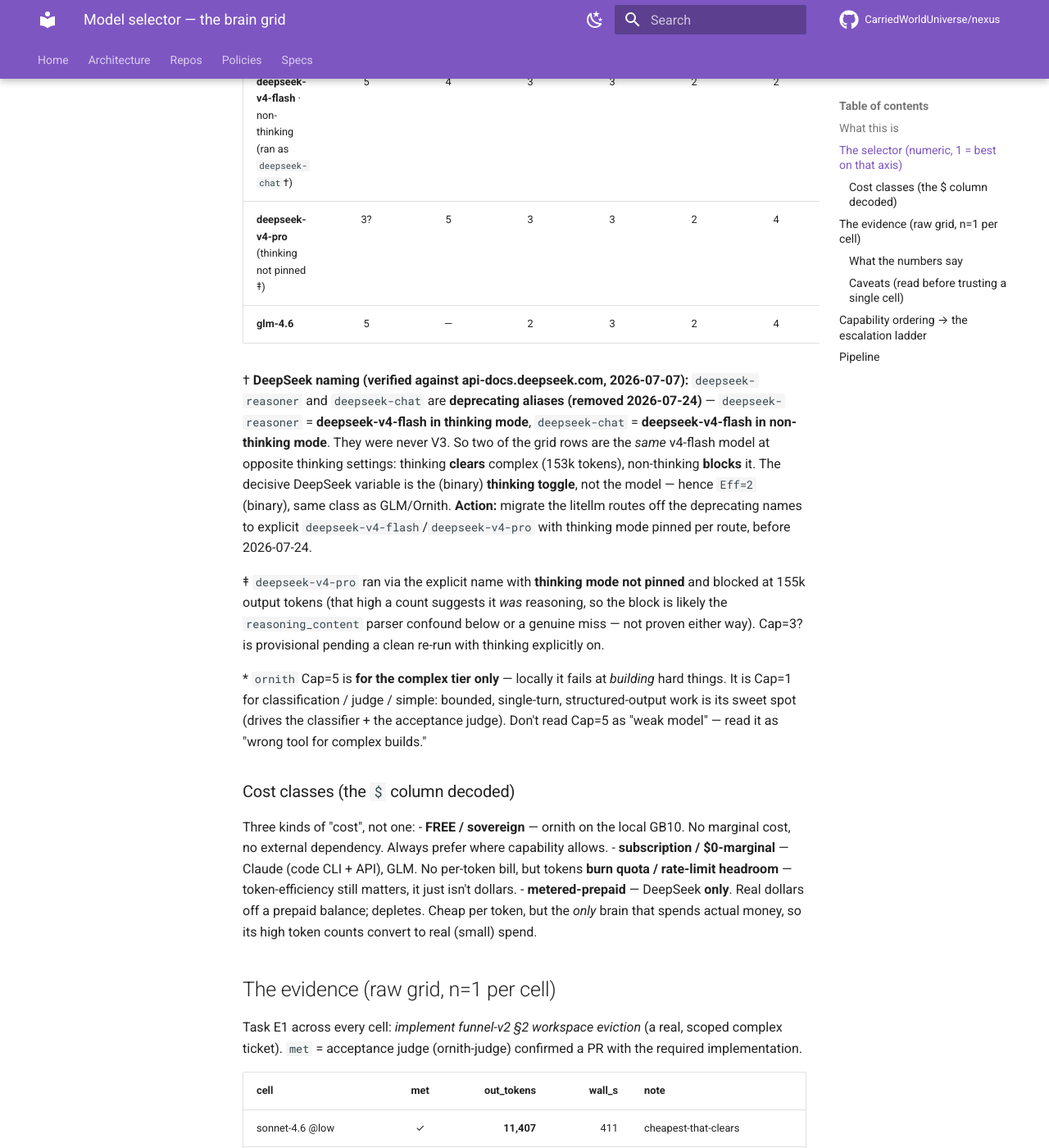
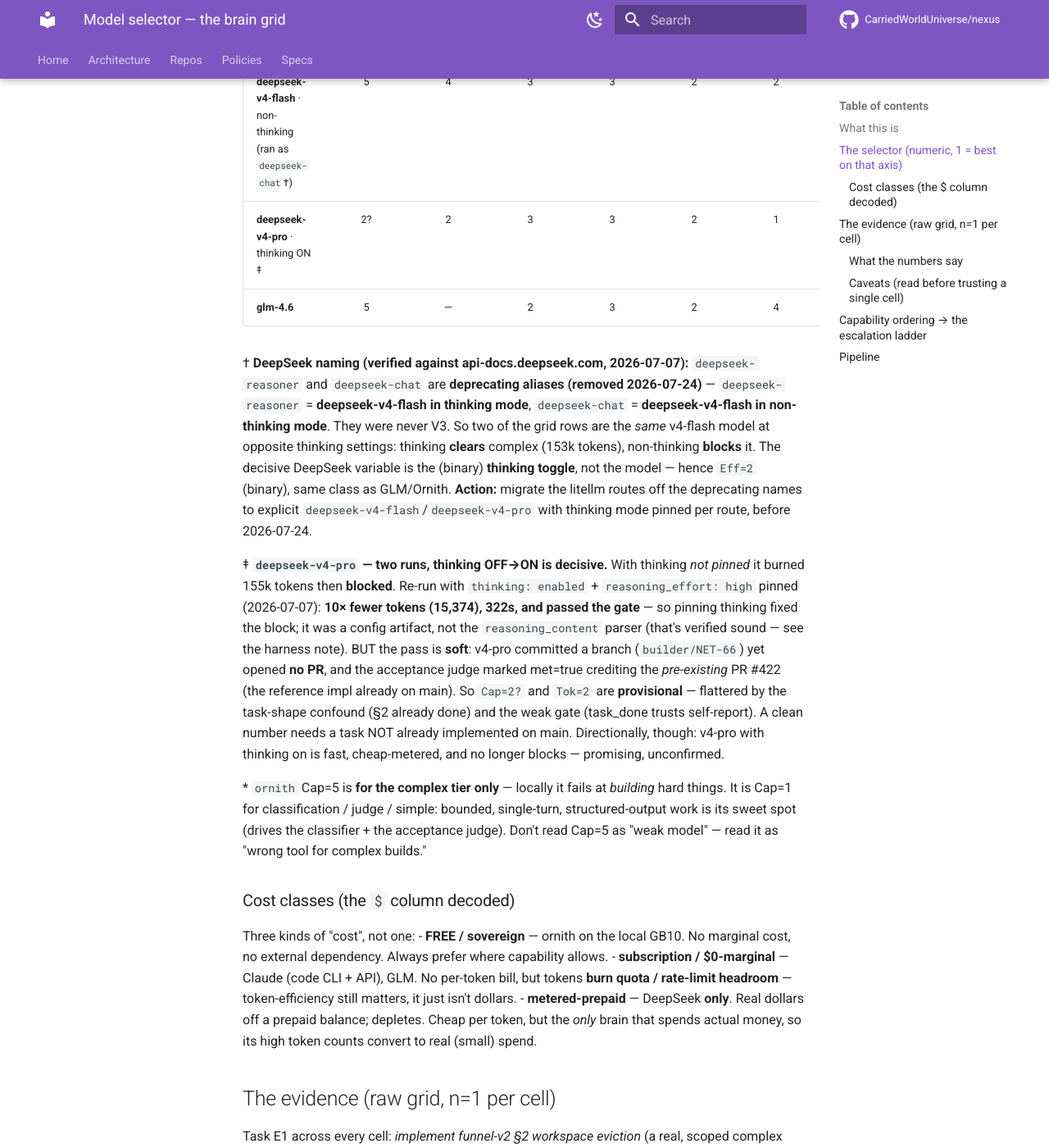
Before and after one commit to CarriedWorldUniverse/nexus, an MkDocs documentation site: the page built from docs/network/MODEL-SELECTOR.md, in a window 1280 px wide and 1400 px high, scrolled down 1560 px. Shown: the whole window at 82% size. Built offline with MkDocs 1.6.1 and Material for MkDocs 9.7.7, drawn with Linux system fonts in a browser that asks for light colours; comment, search, counter and statistics services are not loaded; some of the changed text lies outside the part shown.

Commit message:
MODEL-SELECTOR: v4-pro re-run (thinking pinned) — block was a config artifact
Thinking OFF->ON flipped v4-pro from blocked/155k/1494s to passing/15k/322s
(10x fewer tokens). Confirms the block was thinking-not-pinned, not the
reasoning_content parser (verified sound). Pass is SOFT though: committed
branch builder/NET-66 but opened no PR; judge credited pre-existing PR #422
(task-shape confound + weak gate). Cap/Tok marked provisional; needs a
not-already-done task to confirm.

Co-Authored-By: Claude Opus 4.8 <noreply@anthropic.com>

```diff
--- a/docs/network/MODEL-SELECTOR.md
+++ b/docs/network/MODEL-SELECTOR.md
@@ -27,12 +27,12 @@ Scales are 1–5, lower = better. `Cap` = can it clear **complex**. `Tok` = outp
 | **sonnet-4.6** (default) | 1 | 4 | 2 | 3 | 1 | 3 | 1 | subscription |
 | **deepseek-v4-flash** · thinking (ran as `deepseek-reasoner`†) | 2 | 5 | 3 | 3 | 2 | 4 | 1 | metered-prepaid |
 | **deepseek-v4-flash** · non-thinking (ran as `deepseek-chat`†) | 5 | 4 | 3 | 3 | 2 | 2 | 1 | metered-prepaid |
-| **deepseek-v4-pro** (thinking not pinned ‡) | 3? | 5 | 3 | 3 | 2 | 4 | 2 | metered-prepaid |
+| **deepseek-v4-pro** · thinking ON ‡ | 2? | 2 | 3 | 3 | 2 | 1 | 2 | metered-prepaid |
 | **glm-4.6** | 5 | — | 2 | 3 | 2 | 4 | 2 | subscription |
 
 † **DeepSeek naming (verified against api-docs.deepseek.com, 2026-07-07):** `deepseek-reasoner` and `deepseek-chat` are **deprecating aliases (removed 2026-07-24)** — `deepseek-reasoner` = **deepseek-v4-flash in thinking mode**, `deepseek-chat` = **deepseek-v4-flash in non-thinking mode**. They were never V3. So two of the grid rows are the *same* v4-flash model at opposite thinking settings: thinking **clears** complex (153k tokens), non-thinking **blocks** it. The decisive DeepSeek variable is the (binary) **thinking toggle**, not the model — hence `Eff=2` (binary), same class as GLM/Ornith. **Action:** migrate the litellm routes off the deprecating names to explicit `deepseek-v4-flash`/`deepseek-v4-pro` with thinking mode pinned per route, before 2026-07-24.
 
-‡ `deepseek-v4-pro` ran via the explicit name with **thinking mode not pinned** and blocked at 155k output tokens (that high a count suggests it *was* reasoning, so the block is likely the `reasoning_content` parser confound below or a genuine miss — not proven either way). Cap=3? is provisional pending a clean re-run with thinking explicitly on.
+‡ **`deepseek-v4-pro` — two runs, thinking OFF→ON is decisive.** With thinking *not pinned* it burned 155k tokens then **blocked**. Re-run with `thinking: enabled` + `reasoning_effort: high` pinned (2026-07-07): **10× fewer tokens (15,374), 322s, and passed the gate** — so pinning thinking fixed the block; it was a config artifact, not the `reasoning_content` parser (that's verified sound — see the harness note). BUT the pass is **soft**: v4-pro committed a branch (`builder/NET-66`) yet opened **no PR**, and the acceptance judge marked met=true crediting the *pre-existing* PR #422 (the reference impl already on main). So `Cap=2?` and `Tok=2` are **provisional** — flattered by the task-shape confound (§2 already done) and the weak gate (task_done trusts self-report). A clean number needs a task NOT already implemented on main. Directionally, though: v4-pro with thinking on is fast, cheap-metered, and no longer blocks — promising, unconfirmed.
 
 \* `ornith` Cap=5 is **for the complex tier only** — locally it fails at *building* hard things. It is Cap=1 for classification / judge / simple: bounded, single-turn, structured-output work is its sweet spot (drives the classifier + the acceptance judge). Don't read Cap=5 as "weak model" — read it as "wrong tool for complex builds."
 
@@ -57,7 +57,8 @@ Task E1 across every cell: *implement funnel-v2 §2 workspace eviction* (a real,
 | sonnet-4.6 (default) | ✓ | 54,747 | 1103 | |
 | v4-flash · thinking (`deepseek-reasoner`†) | ✓ | 153,307 | 1284 | clears at ~13× the low-Claude token cost |
 | v4-flash · non-thinking (`deepseek-chat`†) | ✗ blocked | 60,800 | 532 | same model, thinking OFF → can't clear complex |
-| deepseek-v4-pro (thinking not pinned ‡) | ✗ blocked | 155,110 | 1494 | 155k out (was reasoning) yet blocked — re-run with thinking pinned |
+| deepseek-v4-pro — thinking NOT pinned ‡ | ✗ blocked | 155,110 | 1494 | verbose/looping then blocked |
+| deepseek-v4-pro — thinking pinned ON ‡ | ~ soft | 15,374 | 322 | 10× fewer tokens, no longer blocks — but SOFT pass (committed branch `builder/NET-66`, opened NO PR; judge credited pre-existing PR #422). Needs a not-already-done task to confirm |
 | deepseek-v4-flash (explicit, mode unknown) | ~ | (uncaptured) | 1825 | opened mergeable PR #430; verdict not scraped |
 | glm-4.6 | ✗ stalled | 4,772 (partial) | 1464 | thin PR #436 then idle-timeout; not a complex brain |
 
@@ -65,7 +66,7 @@ Task E1 across every cell: *implement funnel-v2 §2 workspace eviction* (a real,
 1. **Effort is a real, monotonic cost dial — but a Claude-only one.** sonnet-5: 11.7k → 18.7k → 36.7k for low → medium → high. The `--effort` knob (#425) works and *is* the primary cost lever within a brain. **Only Claude has a graded slider.** DeepSeek V4, GLM, and Ornith all have at most a **binary thinking on/off** (for DeepSeek that toggle is exactly what the deprecating `reasoner`/`chat` aliases encode — thinking vs non-thinking on the same v4-flash) — on/off, not low/med/high, so no cost *curve*, just two points. Consequently the `ORCHESTRATOR_ROLE_BRAINS` effort field is a **no-op (logged) on the `openai`/other provider shapes** — a `deepseek:...:low` brain silently ignores it — which is why the effort sweep is Claude-only and the deepseek/glm cells ran without an effort suffix. **Router implication:** the classifier (`AUTO-ROUTING-DESIGN.md` Unit 1) should emit `effort=""` for any non-Claude brain; effort is a lever it can only pull on the Claude rungs of the ladder.
 2. **Operator hypothesis confirmed locally:** sonnet-5 @high (36.7k) costs **more** output than opus-4.8 @low (28.4k). High-reasoning Sonnet is not the cheap option people assume.
 3. **Cheapest-that-clears complex = a low-effort Claude** (sonnet-4.6 @low ≈ sonnet-5 @low, ~11.5k) — not the biggest model, not the metered one.
-4. **DeepSeek v4-flash clears complex — but only in thinking mode**, at ~13× the low-Claude tokens (metered-pennies makes that *affordable* but slow, 1284s, and un-sovereign). The *same* v4-flash in non-thinking mode blocks. So the DeepSeek lesson is **"turn thinking on," not "pick a bigger model"** — v4-pro (thinking not pinned) blocked at 155k, inconclusively. Migrate off the deprecating `reasoner`/`chat` names (gone 2026-07-24) with thinking pinned, and re-run v4-pro before ranking it.
+4. **DeepSeek v4-flash clears complex — but only in thinking mode**, at ~13× the low-Claude tokens (metered-pennies makes that *affordable* but slow, 1284s, and un-sovereign). The *same* v4-flash in non-thinking mode blocks. So the DeepSeek lesson is **"turn thinking on," not "pick a bigger model."** Confirmed on v4-pro: thinking-off→on flipped it from blocked/155k/1494s to passing/15k/322s (10× fewer tokens) — pinning thinking, not model size, was the fix. (That pass is soft — see ‡ — but the block→pass transition is real.) Routes are now migrated off the deprecating `reasoner`/`chat` names (gone 2026-07-24) with thinking pinned.
 5. **GLM-4.6 can't hold the complex tier** on this run (stalled) — but see the harness-asymmetry caveat: it ran through our generic loop, not a native CLI. Keep it for simple/cheap roles until a clean re-run says otherwise.
 
 ### Caveats (read before trusting a single cell)
```
